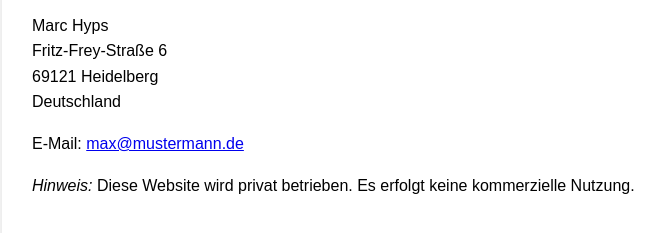
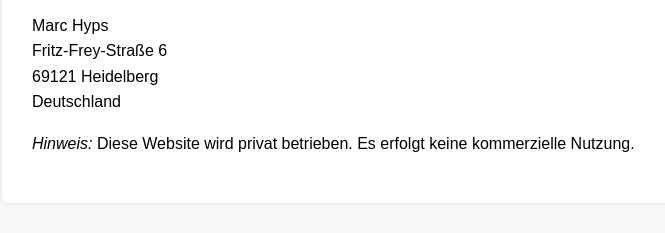
Before and after one commit to HomeOfMotorsport/Impressum, a plain HTML site: page impressum.html in a window 1280 px wide. Shown: the part 171-404 px from the top of the page, without its empty margins (208-873 px from the left). Drawn offline with Linux system fonts and the light colour scheme.

Commit message:
Update impressum.html

```diff
--- a/impressum.html
+++ b/impressum.html
@@ -23,9 +23,7 @@
       Deutschland
     </p>
 
-    <p>
-      E-Mail: <a href="mailto:max@mustermann.de">max@mustermann.de</a>
-    </p>
+
 
     <p><em>Hinweis:</em> Diese Website wird privat betrieben. Es erfolgt keine kommerzielle Nutzung.</p>
   </div>
```
